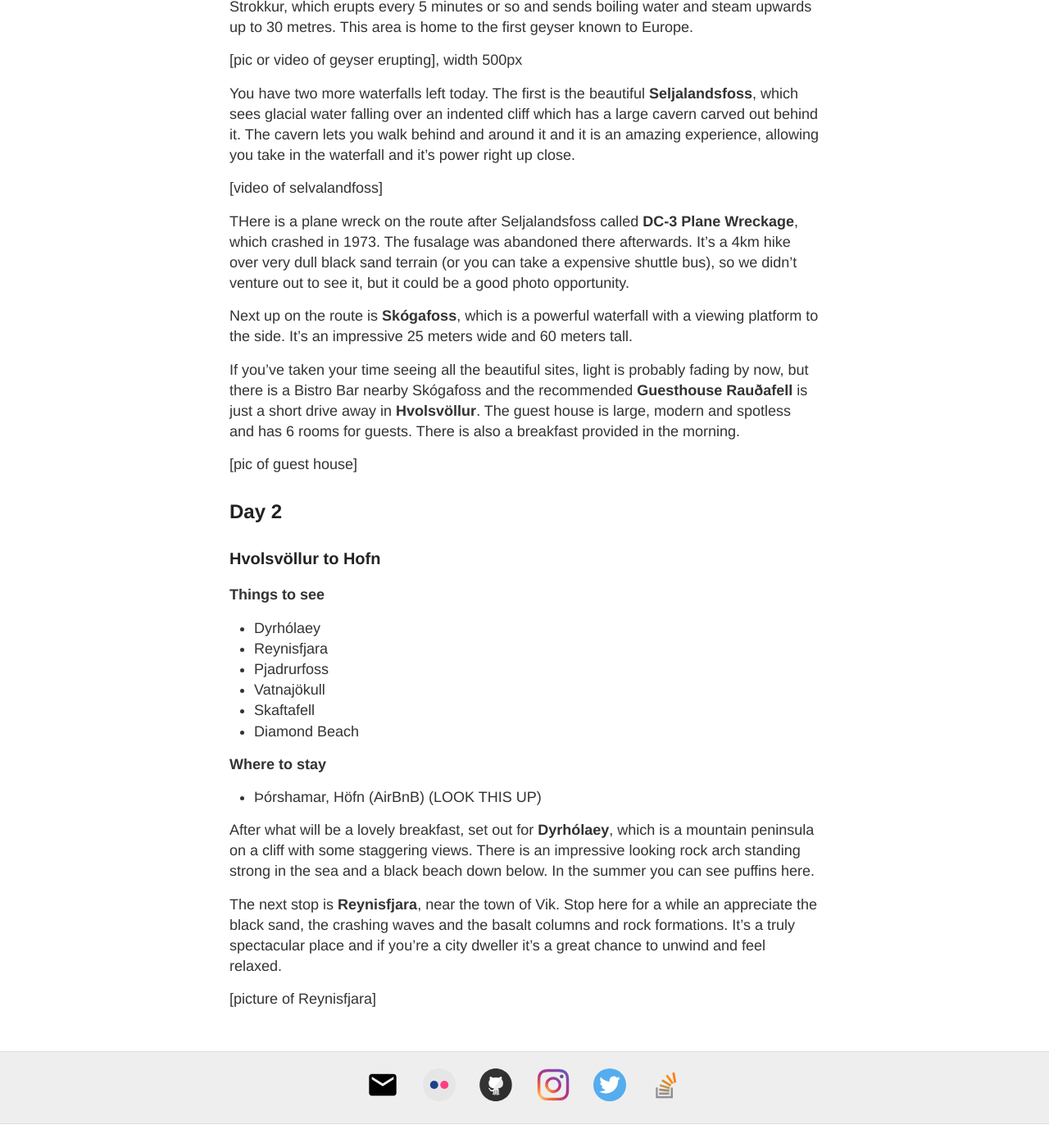
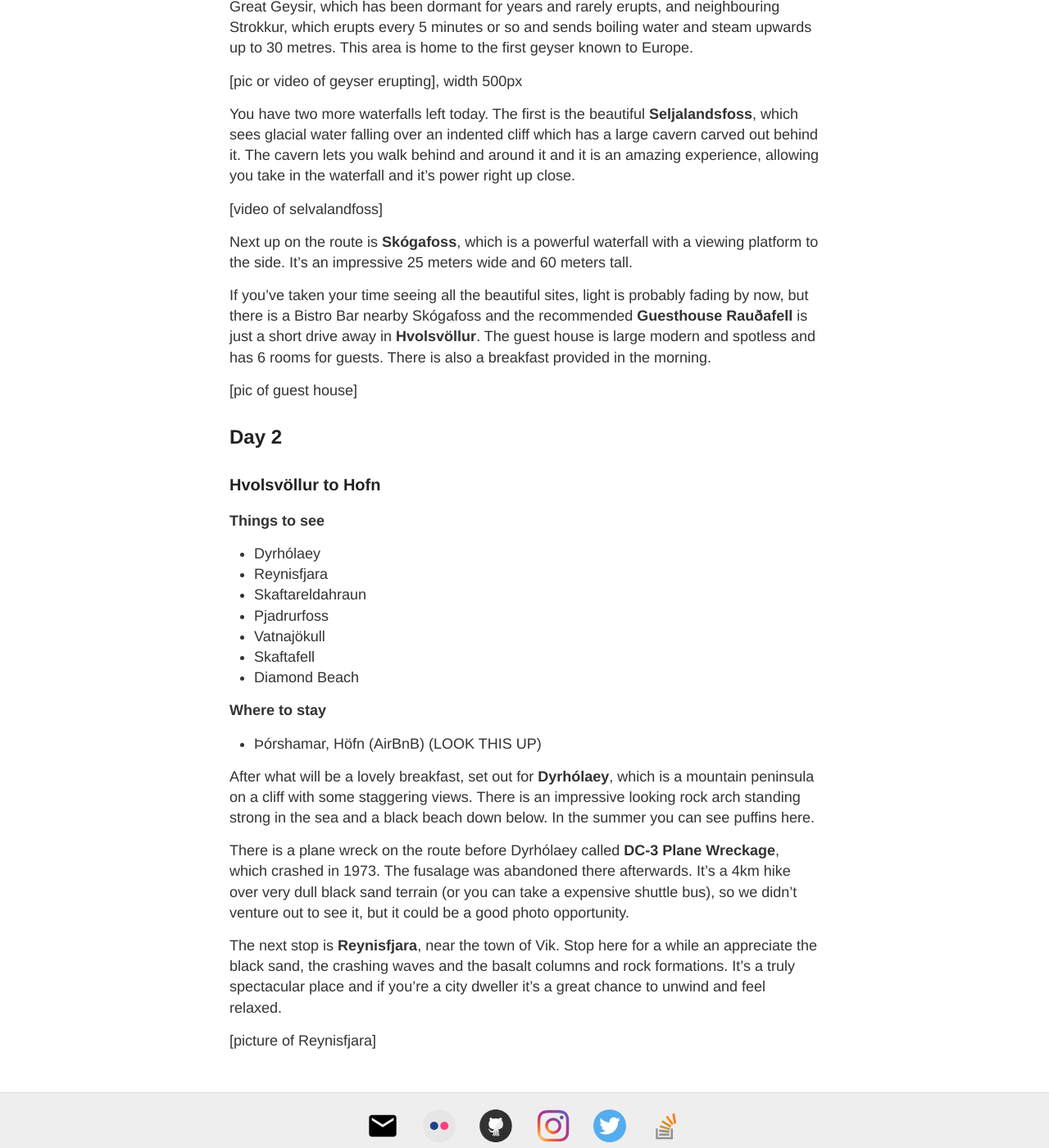
Before and after one commit to dineshraj/blog, a Jekyll site: the page built from _posts/2019-10-16-make-the-most-of-iceland-in-8-days.md, in a window 1280 px wide and 1400 px high, scrolled down 3555 px. Shown: the whole window at 82% size. Built offline with Jekyll 4.4.1, drawn with Linux system fonts in a browser that asks for light colours; before the commit the page ends 4926 px from its top, so only the background shows below that; some of the changed text lies outside the part shown.

Commit message:
use local avatar

```diff
--- a/_config.yml
+++ b/_config.yml
@@ -9,7 +9,7 @@ name: Dineshraj Goomani
 description: Travel and technology
 
 # URL of your avatar or profile pic (you could use your GitHub profile pic)
-avatar: https://avatars1.githubusercontent.com/u/1038235?s=460&v=4
+avatar: /assets/avatar.jpeg
 
 excerpt_separator: "<!-- more -->"
 
--- a/_posts/2019-10-16-make-the-most-of-iceland-in-8-days.md
+++ b/_posts/2019-10-16-make-the-most-of-iceland-in-8-days.md
@@ -37,7 +37,7 @@ This article will start with a overview and then it'll go into more detail. Ok,
 - **Accomodation**: Guesthouse Rauðafell, Hvolsvöllur (AirBnB)
 
 ### Day 2
-- **Sites**: Dyrhólaey, Reynisfjara, Pjadrurfoss, Vatnajökull, Skaftafell, Diamond Beach
+- **Sites**: Dyrhólaey, Reynisfjara, Skaftareldahraun, Pjadrurfoss, Vatnajökull, Skaftafell, Diamond Beach
 - **Accomodation**: Þórshamar, Höfn (AirBnB)
 
 ### Day 3
@@ -97,11 +97,9 @@ This article will start with a overview and then it'll go into more detail. Ok,
 
   [video of selvalandfoss]
 
-  THere is a plane wreck on the route after Seljalandsfoss called **DC-3 Plane Wreckage**, which crashed in 1973. The fusalage was abandoned there afterwards. It's a 4km hike over very dull black sand terrain (or you can take a expensive shuttle bus), so we didn't venture out to see it, but it could be a good photo opportunity.
-
   Next up on the route is **Skógafoss**, which is a powerful waterfall with a viewing platform to the side. It's an impressive 25 meters wide and 60 meters tall.
 
-  If you've taken your time seeing all the beautiful sites, light is probably fading by now, but there is a Bistro Bar nearby Skógafoss and the recommended **Guesthouse Rauðafell** is just a short drive away in **Hvolsvöllur**. The guest house is large, modern and spotless and has 6 rooms for guests. There is also a breakfast provided in the morning.
+  If you've taken your time seeing all the beautiful sites, light is probably fading by now, but there is a Bistro Bar nearby Skógafoss and the recommended **Guesthouse Rauðafell** is just a short drive away in **Hvolsvöllur**. The guest house is large modern and spotless and has 6 rooms for guests. There is also a breakfast provided in the morning.
 
   [pic of guest house]
 
@@ -111,6 +109,7 @@ This article will start with a overview and then it'll go into more detail. Ok,
 **Things to see**
  - Dyrhólaey
  - Reynisfjara
+ - Skaftareldahraun
  - Pjadrurfoss
  - Vatnajökull
  - Skaftafell
@@ -121,6 +120,8 @@ This article will start with a overview and then it'll go into more detail. Ok,
 
 After what will be a lovely breakfast, set out for **Dyrhólaey**, which is a mountain peninsula on a cliff with some staggering views. There is an impressive looking rock arch standing strong in the sea and a black beach down below. In the summer you can see puffins here.
 
+ There is a plane wreck on the route before Dyrhólaey called **DC-3 Plane Wreckage**, which crashed in 1973. The fusalage was abandoned there afterwards. It's a 4km hike over very dull black sand terrain (or you can take a expensive shuttle bus), so we didn't venture out to see it, but it could be a good photo opportunity.
+
 The next stop is **Reynisfjara**, near the town of Vik. Stop here for a while an appreciate the black sand, the crashing waves and the basalt columns and rock formations. It's a truly spectacular place and if you're a city dweller it's a great chance to unwind and feel relaxed.
 
 [picture of Reynisfjara]
```
Also changed, not shown: assets/avatar.jpeg (added).
